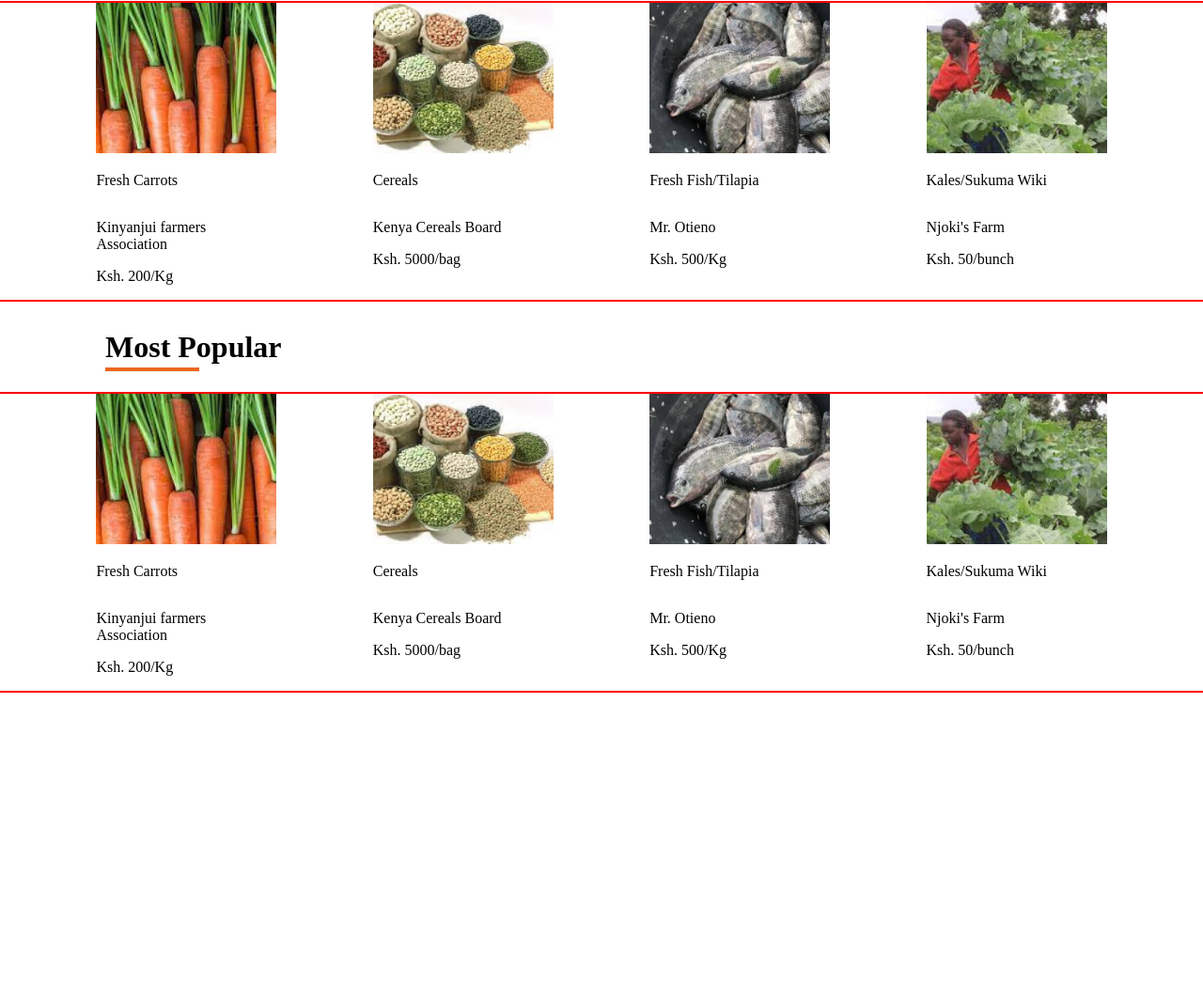
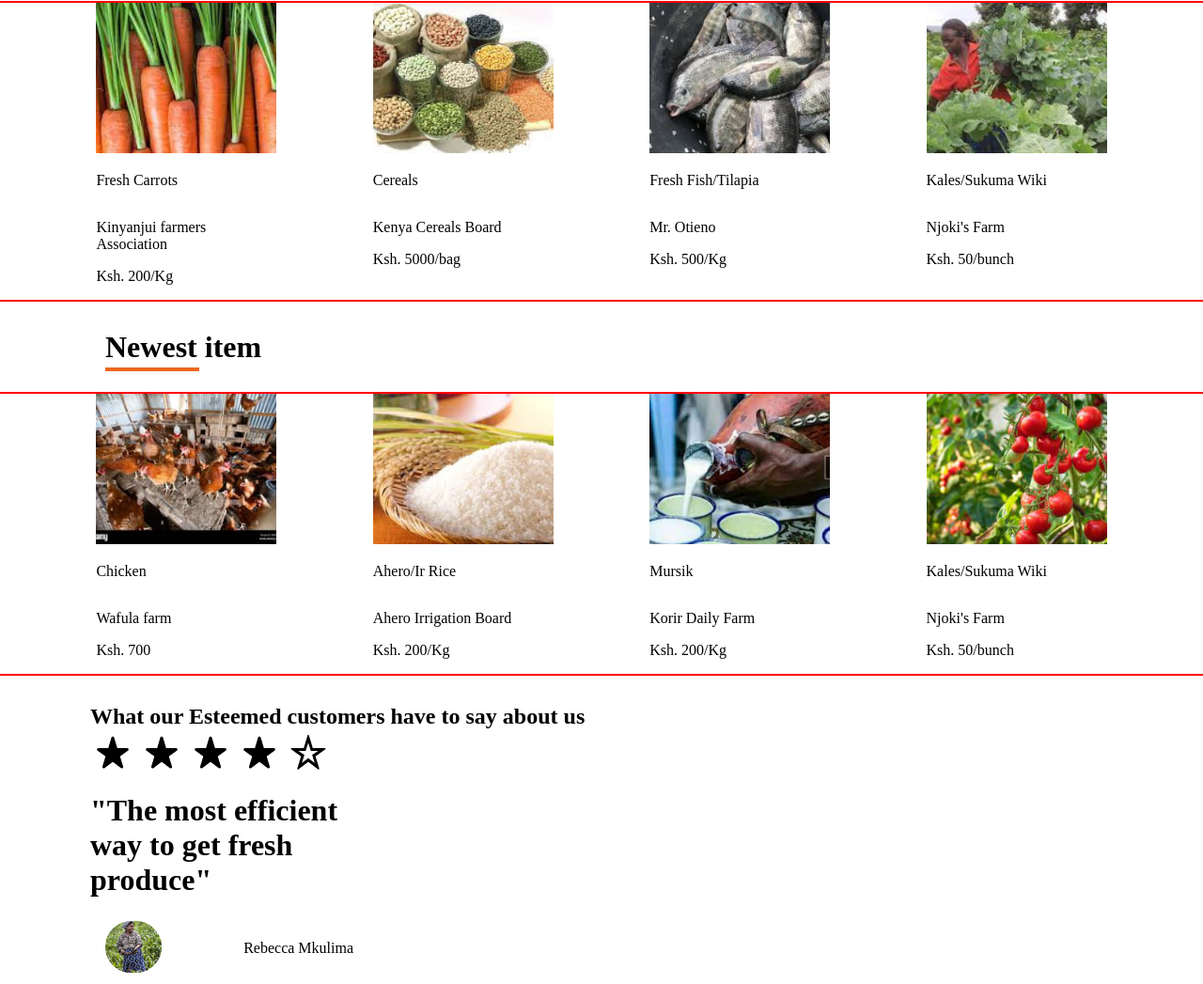
Before and after one commit to Kangonga/agriplus_landing_page, a plain HTML site: page index.html in a window 1280 px wide. Shown: the part 1385-2432 px from the top of the page at 94% size. Before the commit the page ends 2152 px from the top, so only its background shows below. Drawn offline with Linux system fonts and the light colour scheme.

Commit message:
add stars

```diff
--- a/assets/styles.css
+++ b/assets/styles.css
@@ -266,3 +266,41 @@ body{
 .most-popular-item img {
     width: 100%;
 }
+
+
+
+/* -------Reviews------------------------------------- */
+
+.reviews  {
+    padding-left: 6rem;
+}
+.reviews-title {
+    font-size: 1.5rem;
+    font-weight: 900;
+}
+
+.review-items {
+    display: flex;
+    justify-content: space-between;
+}
+.review-child {
+    width: 25%;
+    display: flex;
+    flex-direction: column;
+    justify-content: space-between;
+    gap: 1rem;
+}
+
+.quote {
+    font-size: 2rem;
+    font-weight: 900;
+}
+.person {
+    display: flex;
+    justify-content: space-between;
+    align-items: center;
+    padding: 0.5rem 1rem;
+}
+.person div img {
+    width: 60%;
+}
--- a/index.html
+++ b/index.html
@@ -195,7 +195,7 @@
 <div class="most-popular">
 
     <div class="most-popular-top with-line">
-        <span>Most Popular</span>
+        <span>Newest item</span>
         <span class="line-long"></span>
     </div>
 
@@ -203,12 +203,12 @@
 
         <div class="most-popular-item">
             <div class="most-popular-image">
-                <img src="assets\images\Rectangle 5.png" alt="carrots">
-                <p class="image-caption">Fresh Carrots</p>
+                <img src="assets\images\Rectangle 6.png" alt="carrots">
+                <p class="image-caption">Chicken</p>
             </div>
             <div class="image-description">
-                <p>Kinyanjui farmers Association</p>
-                <p>Ksh. 200/Kg</p>
+                <p>Wafula farm</p>
+                <p>Ksh. 700</p>
             </div>
 
         </div>
@@ -216,12 +216,12 @@
 
         <div class="most-popular-item">
             <div class="most-popular-image">
-                <img src="assets\images\image 4.png" alt="cereals">
-                <p class="image-caption">Cereals</p>
+                <img src="assets\images\Rectangle 7.png" alt="cereals">
+                <p class="image-caption">Ahero/Ir Rice</p>
             </div>
             <div class="image-description">
-                <p>Kenya Cereals Board</p>
-                <p>Ksh. 5000/bag</p>
+                <p>Ahero Irrigation Board</p>
+                <p>Ksh. 200/Kg</p>
             </div>
         </div>
 
@@ -229,19 +229,19 @@
 
             <div class="most-popular-item">
                 <div class="most-popular-image">
-                    <img src="assets\images\image 5.png" alt="fish">
-                    <p class="image-caption">Fresh Fish/Tilapia</p>
+                    <img src="assets\images\Rectangle 8.png" alt="fish">
+                    <p class="image-caption">Mursik</p>
                 </div>
                 <div class="image-description">
-                    <p>Mr. Otieno</p>
-                    <p>Ksh. 500/Kg</p>
+                    <p>Korir Daily Farm</p>
+                    <p>Ksh. 200/Kg</p>
                 </div>
             </div>
 
 
             <div class="most-popular-item">
                 <div class="most-popular-image">
-                    <img src="assets\images\image 6.png" alt="vegetables">
+                    <img src="assets\images\Rectangle 9.png" alt="vegetables">
                     <p class="image-caption">Kales/Sukuma Wiki</p>
                 </div>
                 <div class="image-description">
@@ -255,5 +255,73 @@
 </div>
 
 
+
+
+
+
+<!-- ---------------------Reviews-------------------------- -->
+
+<div class="reviews">
+
+    <div class="reviews-title">
+        What our Esteemed customers have to say about us
+    </div>
+
+    <div class="review-items">
+
+        <div class="review-child">
+
+            <div class="stars">
+                <img class="star" src="assets\images\star.png" alt="star">
+                <img class="star" src="assets\images\star.png" alt="star">
+                <img class="star" src="assets\images\star.png" alt="star">
+                <img class="star" src="assets\images\star.png" alt="star">
+                <img class="star" src="assets\images\empty.png" alt="star">
+            </div>
+            <div class="quote">
+                "The most efficient way to get fresh produce"
+            </div>
+            <div class="person">
+                <div class="man-image"> <img src="assets\images\Rectangle 11.png" alt="man one"></div>
+                <div class="man-name">Rebecca Mkulima</div>
+            </div>
+        </div>
+
+        <div class="review-child">
+
+            <div class="stars"></div>
+            <div class="quote"></div>
+            <div class="person">
+                <div class="man-image"></div>
+                <div class="man-name"></div>
+            </div>
+        </div>
+
+        <div class="review-child">
+
+            <div class="stars"></div>
+            <div class="quote"></div>
+            <div class="person">
+                <div class="man-image"></div>
+                <div class="man-name"></div>
+            </div>
+
+        </div>
+
+    </div>
+
+</div>
+
+
+
+
+
+
+
+
+
+
+
+
 </body>
 </html>
```
Also changed, not shown: assets/images/star.png (added).
